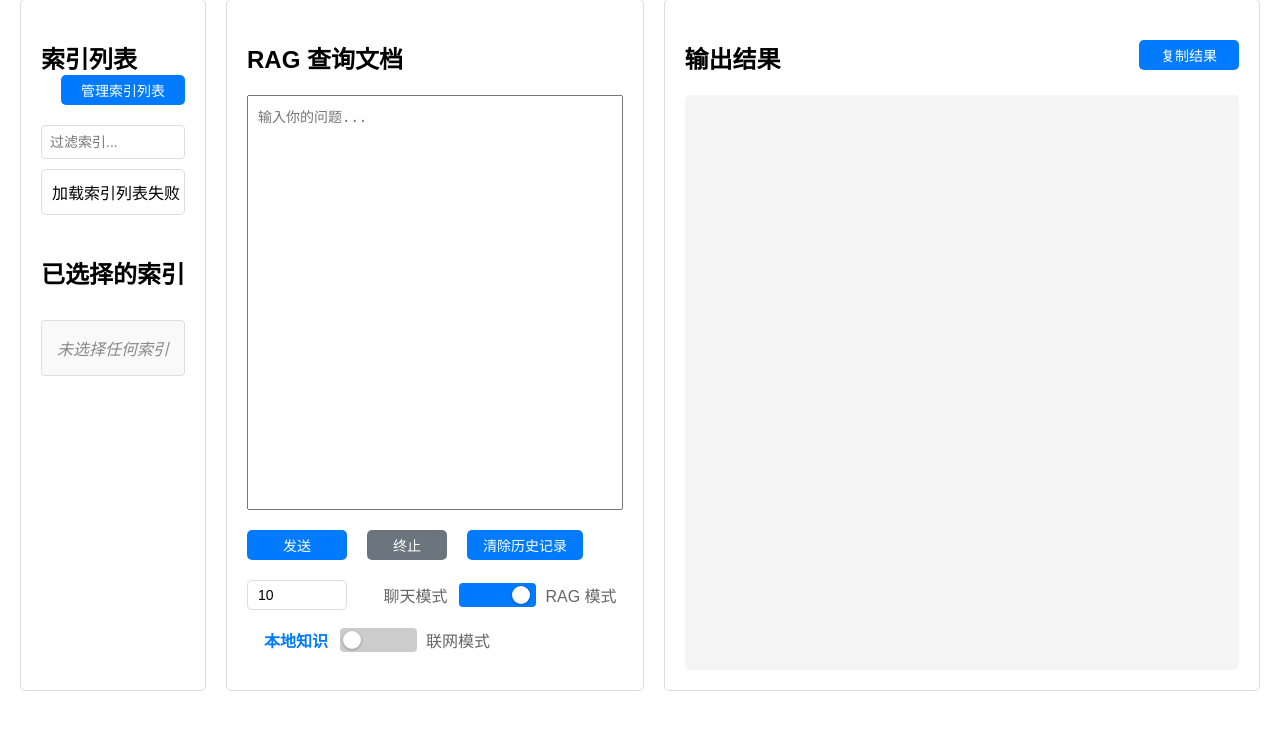
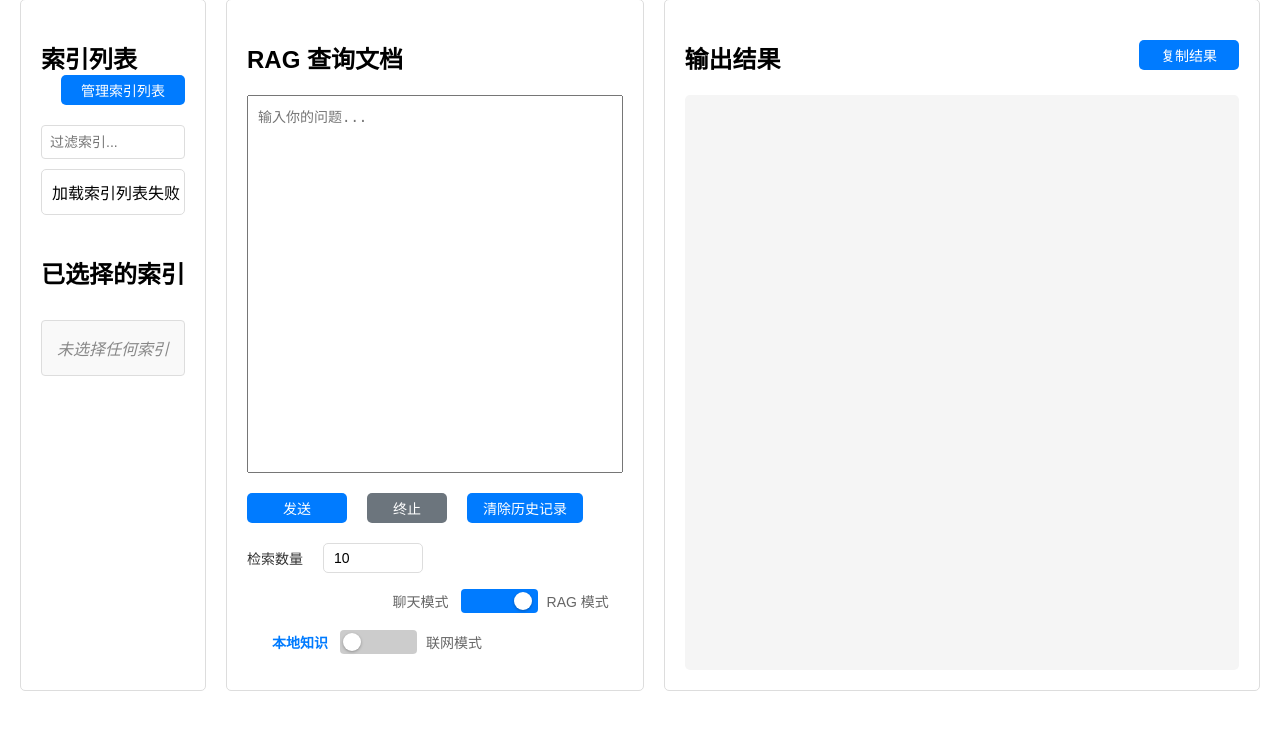
Before and after one commit to dalong0514/easy-rag, a Flask app: page / in a window 1280 px wide. Shown: the part 110-851 px from the top of the page. Run offline with Flask 3, Linux system fonts and the light colour scheme.

Commit message:
优化页面

```diff
--- a/frontend/static/css/styles.css
+++ b/frontend/static/css/styles.css
@@ -550,6 +550,13 @@ input:checked + .slider:before {
     padding: 5px 0; /* 增加上下内边距 */
 }
 
+/* 控制容器内的说明文字 */
+.controls-container span {
+    font-size: 14px;
+    color: #333;
+    margin-right: 5px;
+}
+
 /* 调整统一输入框样式 */
 #unifiedQuestion {
     width: 100%;
--- a/frontend/static/js/main.js
+++ b/frontend/static/js/main.js
@@ -873,9 +873,10 @@ const UnifiedQueryProcessor = {
         // 更新索引区域的可见性
         this.updateIndexSectionVisibility(isRAGMode && !isWebMode);
 
+        // 确保similarityTopK输入框始终显示，无论什么模式
+        similarityTopK.style.display = 'inline-block';
+
         if (isRAGMode) {
-            // RAG模式下显示similarityTopK输入框
-            similarityTopK.style.display = isWebMode ? 'none' : 'inline-block';
             // 确保按钮颜色正确 - RAG模式时滑块应该在右侧，颜色为蓝色
             slider.style.backgroundColor = '#007bff';
             leftSpan.style.color = '#666';
@@ -883,8 +884,6 @@ const UnifiedQueryProcessor = {
             rightSpan.style.fontWeight = 'bold';
             leftSpan.style.fontWeight = 'normal';
         } else {
-            // 聊天模式下隐藏similarityTopK输入框
-            similarityTopK.style.display = 'none';
             // 聊天模式时滑块应该在左侧，颜色为灰色
             slider.style.backgroundColor = '#ccc';
             leftSpan.style.color = '#007bff';
@@ -904,9 +903,10 @@ const UnifiedQueryProcessor = {
         // 更新索引区域的可见性
         this.updateIndexSectionVisibility(isRAGMode && !isWebMode);
 
-        // 更新similarityTopK的可见性
+        // 更新similarityTopK的可见性 - 移除隐藏代码，让其始终显示
         const similarityTopK = document.getElementById('similarityTopK');
-        similarityTopK.style.display = (isRAGMode && !isWebMode) ? 'inline-block' : 'none';
+        // similarityTopK.style.display = isWebMode ? 'none' : 'inline-block';
+        similarityTopK.style.display = 'inline-block';
 
         if (isWebMode) {
             // 联网模式
--- a/frontend/templates/index.html
+++ b/frontend/templates/index.html
@@ -35,6 +35,7 @@
                             <button type="submit" id="unifiedQueryButton">发送</button>
                             <button type="button" id="unifiedTerminateButton" class="terminate-btn">终止</button>
                             <button type="button" id="clearHistoryButton" class="btn">清除历史记录</button>
+                            <span>检索数量</span>
                             <input type="number" id="similarityTopK" placeholder="输入similarity_top_k（默认10）" value="10">
                             <div class="mode-toggle">
                                 <span>聊天模式</span>
```
